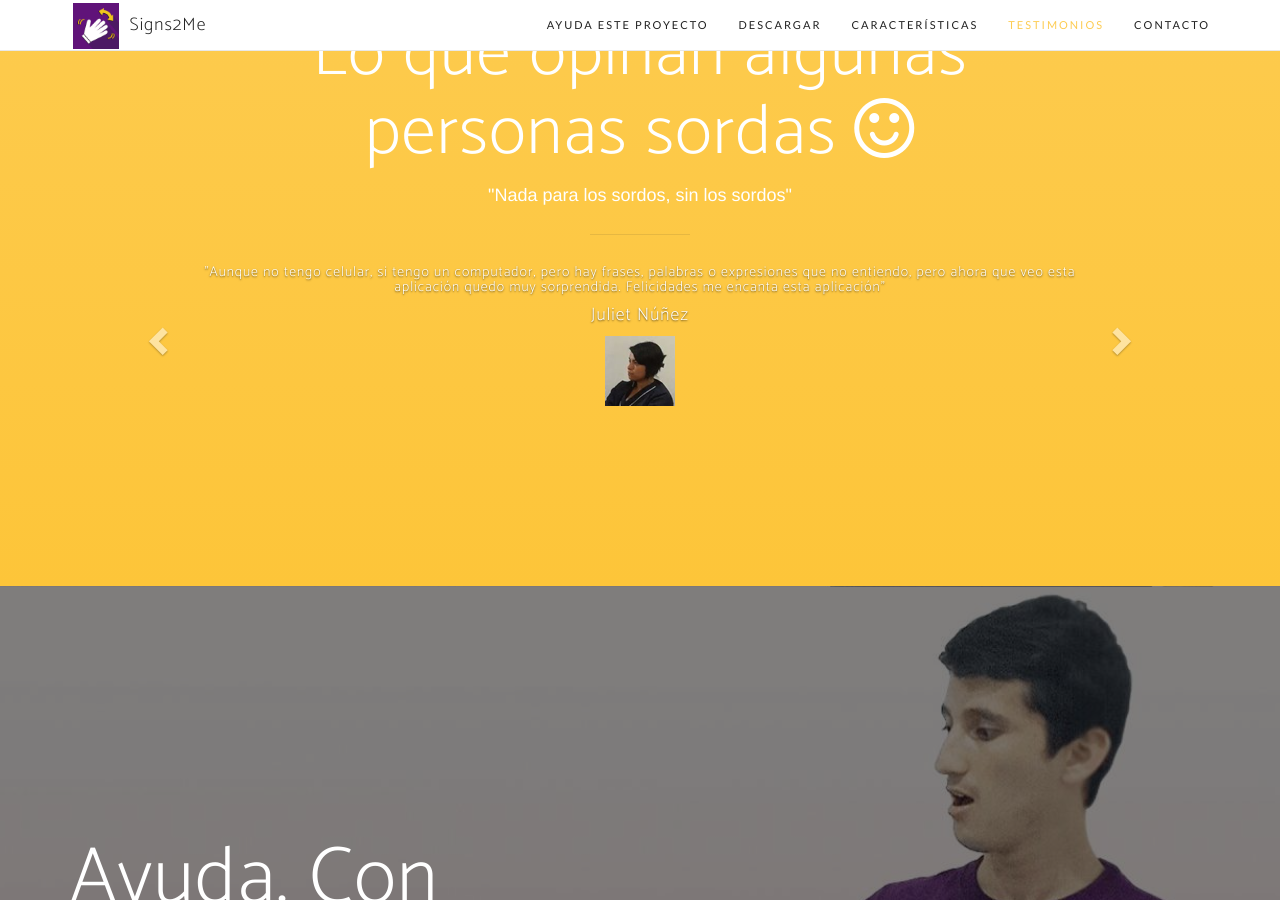
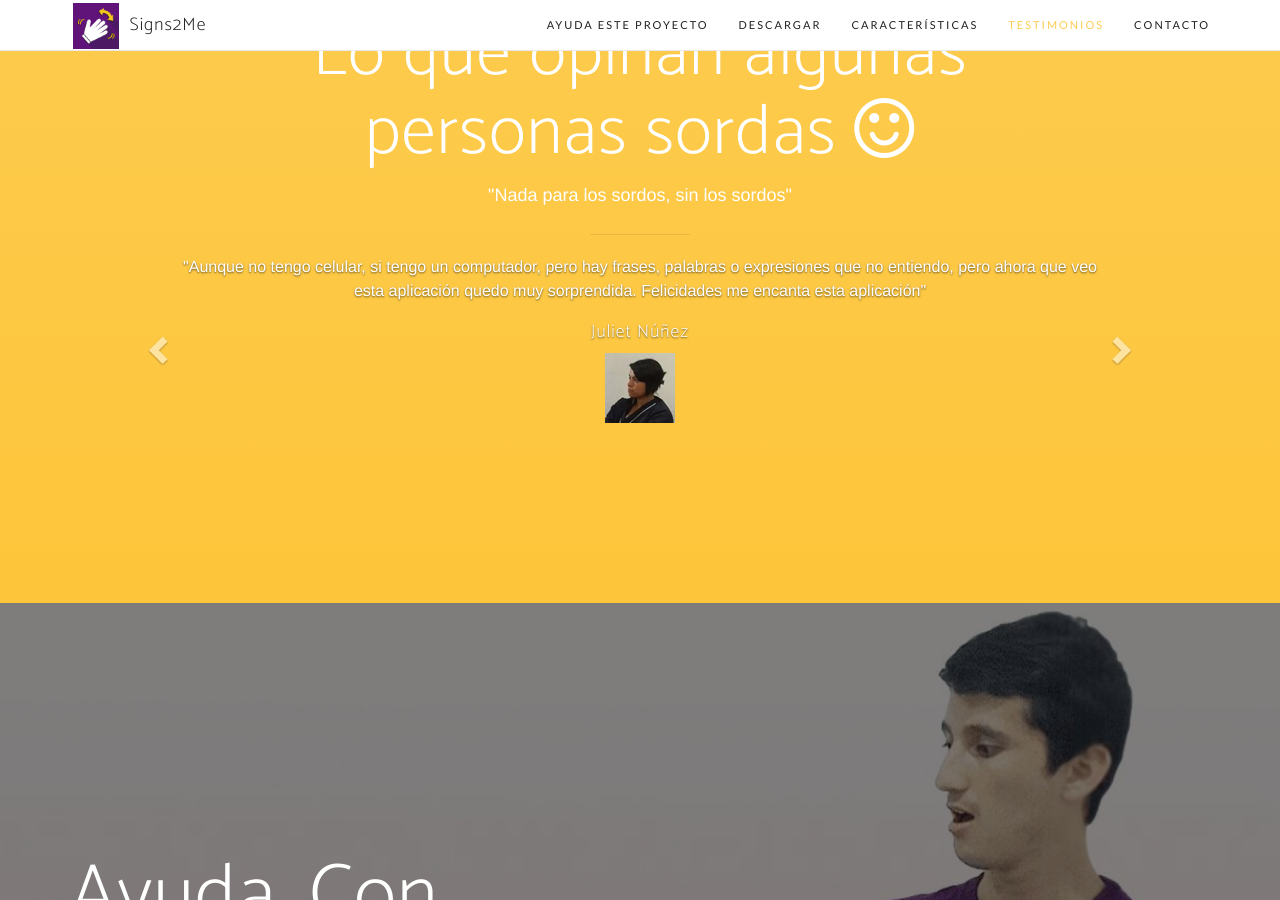
Before and after one commit to juanmarinm/signs2me-signs2me.github.io, a Jekyll site: the page built from index.html, in a window 1280 px wide and 900 px high, scrolled down 2742 px. Built offline with Jekyll 4.4.1, drawn with Linux system fonts in a browser that asks for light colours; nearby versions of some CDN libraries; some web fonts are replaced; the list of posts is cut into pages by our own code.

Commit message:
Fix styles in carousel

```diff
--- a/_includes/portfolio.html
+++ b/_includes/portfolio.html
@@ -10,38 +10,38 @@
         </div>
         <div id="testimony-carousel" class="carousel slide" data-ride="carousel">
           <!-- Wrapper for slides -->
-            <div class="carousel-inner" role="listbox" style="padding-right: 100px; padding-left: 100px;">
+            <div class="carousel-inner" role="listbox">
                 <div class="item active">
-                    <div class="carousel-caption" style="position: static;">
-                        <h5>"Me siento conmovida, es la primera vez que nos podremos comunicar en nuestra propia lengua. Algunos no conocen nuestra lengua: mi papá, mi mamá y otros oyentes, y me pregunto ¿Cómo puedo comunicarme con ellos?. Con esta aplicación las personas podrán aprender la lengua de señas"</h5>
+                    <div class="carousel-caption">
+                        <p>"Me siento conmovida, es la primera vez que nos podremos comunicar en nuestra propia lengua. Algunos no conocen nuestra lengua: mi papá, mi mamá y otros oyentes, y me pregunto ¿Cómo puedo comunicarme con ellos? Con esta aplicación las personas podrán aprender la lengua de señas"</p>
                         <h4>María Restrepo</h4>
                         <img src="/img/testimony-1.png" alt="Testimony 1">
                     </div>
                 </div>
                 <div class="item">
-                    <div class="carousel-caption" style="position: static;">
-                        <h5>"Aunque no tengo celular, si tengo un computador, pero hay frases, palabras o expresiones que no entiendo, pero ahora que veo esta aplicación quedo muy sorprendida. Felicidades me encanta esta aplicación"</h5>
+                    <div class="carousel-caption">
+                        <p>"Aunque no tengo celular, si tengo un computador, pero hay frases, palabras o expresiones que no entiendo, pero ahora que veo esta aplicación quedo muy sorprendida. Felicidades me encanta esta aplicación"</p>
                         <h4>Juliet Núñez</h4>
                         <img src="/img/testimony-2.png" alt="Testimony 2">
                     </div>
                 </div>
                 <div class="item">
-                    <div class="carousel-caption" style="position: static;">
-                        <h5>"Me impresiona ver como se interesan por nuestra comunidad. Es muy importante que todos puedan aprender y relacionarse por medio de las señas. Yo sé que muchos utilizan Whatsapp, pero yo creo que lo que ustedes quieren hacer con este proyecto, va a lograr mucho impacto en la comunidad sorda"</h5>
+                    <div class="carousel-caption">
+                        <p>"Me impresiona ver como se interesan por nuestra comunidad. Es muy importante que todos puedan aprender y relacionarse por medio de las señas. Yo sé que muchos utilizan Whatsapp, pero yo creo que lo que ustedes quieren hacer con este proyecto, va a lograr mucho impacto en la comunidad sorda"</p>
                         <h4>Arley Valencia</h4>
                         <img src="/img/testimony-3.png" alt="Testimony 3">
                     </div>
                 </div>
                 <div class="item">
-                    <div class="carousel-caption" style="position: static;">
-                        <h5>"Muchísimas gracias, me encanta esta aplicación, con ella puedo comunicarme a través de la lengua de señas"</h5>
+                    <div class="carousel-caption">
+                        <p>"Muchísimas gracias, me encanta esta aplicación, con ella puedo comunicarme a través de la lengua de señas"</p>
                         <h4>Andrés</h4>
                         <img src="/img/testimony-4.png" alt="Testimony 4">
                     </div>
                 </div>
                 <div class="item">
-                    <div class="carousel-caption" style="position: static;">
-                        <h5>"Pienso que cuando chateamos sabemos algunas frases, pero lastimosamente tenemos que ser claros ya que nosotros no sabemos mucho el idioma español, pero ahora con esta nueva aplicación en lengua de señas, va a ser muy chévere comunicarnos a través del chat y los videos"</h5>
+                    <div class="carousel-caption">
+                        <p>"Pienso que cuando chateamos sabemos algunas frases, pero lastimosamente tenemos que ser claros ya que nosotros no sabemos mucho el idioma español, pero ahora con esta nueva aplicación en lengua de señas, va a ser muy chévere comunicarnos a través del chat y los videos"</p>
                         <h4>Diana Sánchez</h4>
                         <img src="/img/testimony-5.png" alt="Testimony 5">
                     </div>
--- a/_sass/_base.scss
+++ b/_sass/_base.scss
@@ -655,3 +655,27 @@ body {
     }
   }
 }
+
+//Carousel styles
+
+.carousel-inner {
+  padding-right: 100px;
+  padding-left: 100px;
+
+  .carousel-caption {
+    position: static;
+    p {
+      font-size: 16px;
+    }
+  }
+}
+
+@media only screen and (max-width: 767px) {
+  .carousel-inner {
+    .carousel-caption {
+      p {
+        font-size: 14px;
+      }
+    }
+  }
+}
```
